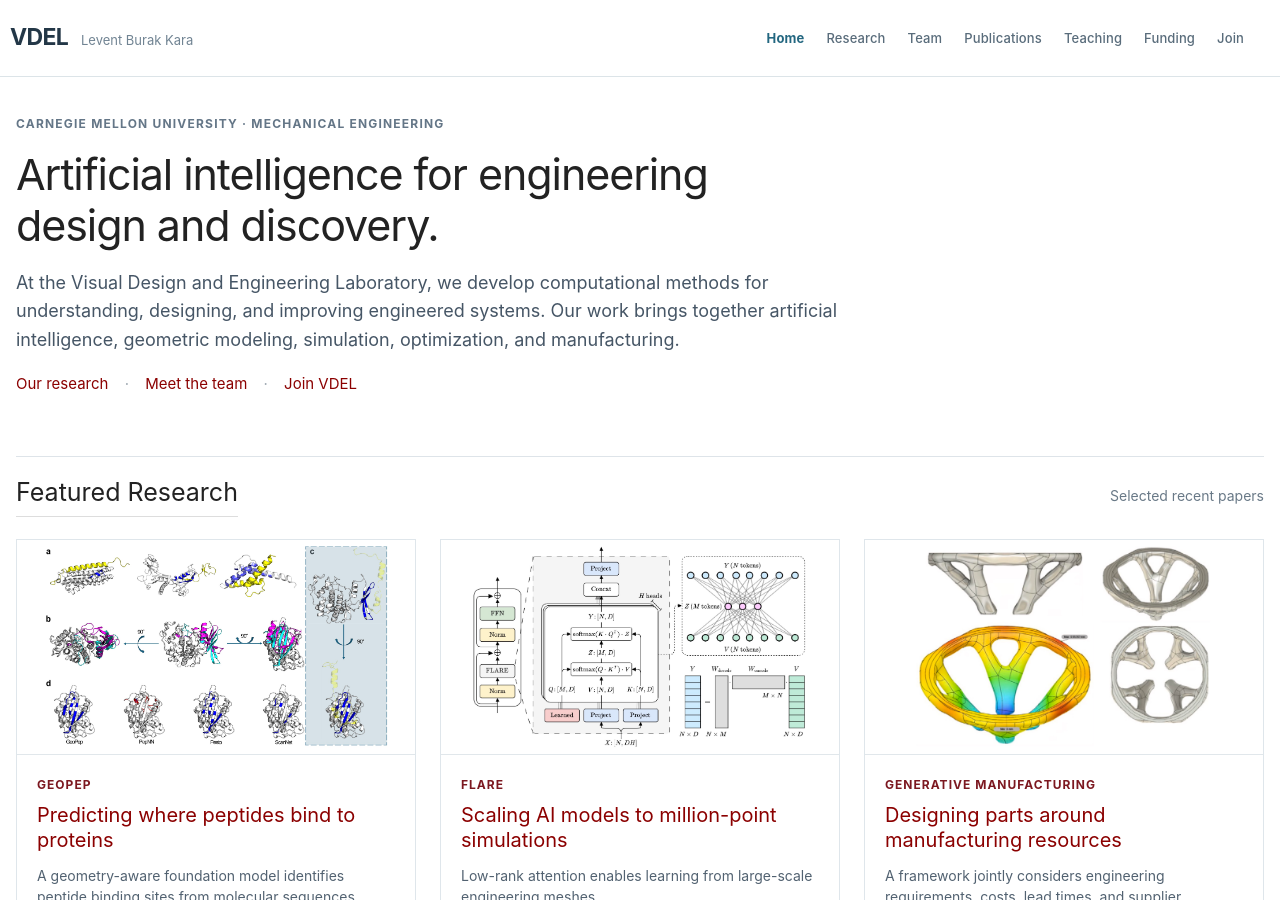
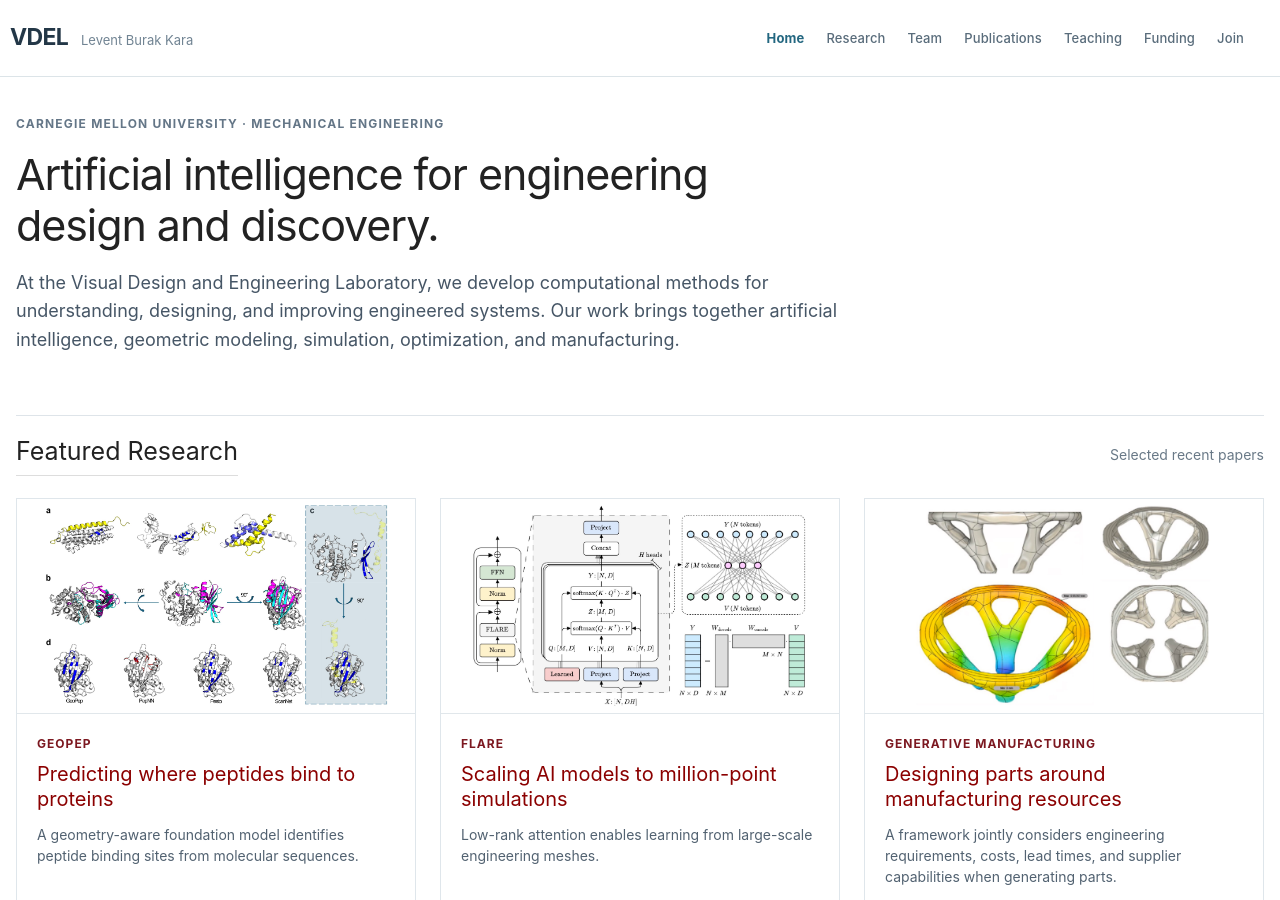
Before and after one commit to levburkara/levburkara.github.io, a Jekyll site: the page built from _pages/home.html, in a window 1280 px wide and 900 px high. Built offline with Jekyll 4.4.1, drawn with Linux system fonts in a browser that asks for light colours; nearby versions of some CDN libraries.

Commit message:
Update featured_home.html

```diff
--- a/_includes/featured_home.html
+++ b/_includes/featured_home.html
@@ -1,8 +1,8 @@
 <div class="vdel-intro">
   <p class="vdel-kicker">Carnegie Mellon University · Mechanical Engineering</p>
   <h1>Artificial intelligence for engineering design and discovery.</h1>
-  <p>At the Visual Design and Engineering Laboratory, we develop computational methods for understanding, designing, and improving engineered systems. Our work brings together artificial intelligence, geometric modeling, simulation, optimization, and manufacturing.</p>
-  <p class="vdel-intro-links"><a href="{{ '/research/' | relative_url }}">Our research</a> <span aria-hidden="true">·</span> <a href="{{ '/team/' | relative_url }}">Meet the team</a> <span aria-hidden="true">·</span> <a href="{{ '/join/' | relative_url }}">Join VDEL</a></p>
+  <p>At the Visual Design and Engineering Laboratory, we develop computational methods for understanding, designing, and improving engineered systems. Our work brings together artificial intelligence, geometric modeling, simulation, optimization, and manufacturing.
+  </p>
 </div>
 
 <section class="featured-research" aria-labelledby="featured-heading">
```
